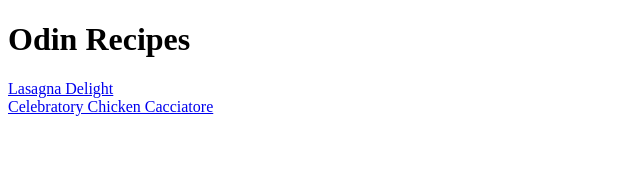
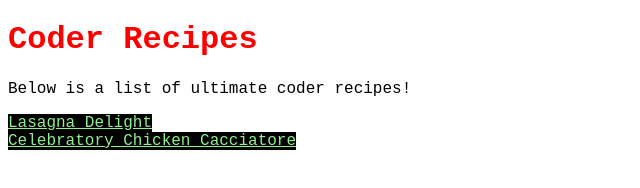
Before and after one commit to psqualirail/odin-recipes, a plain HTML site: page index.html in a window 1280 px wide. Shown: the whole page, without its empty margins (0-640 px from the left). Drawn offline with Linux system fonts and the light colour scheme.

Commit message:
feat: add basic styles to website

```diff
--- a/index.html
+++ b/index.html
@@ -4,12 +4,16 @@
     <meta charset="UTF-8">
     <meta http-equiv="X-UA-Compatible" content="IE=edge">
     <meta name="viewport" content="width=device-width, initial-scale=1.0">
-    <title>Odin Recipes Tutorial</title>
+    <title>Coders Recipes</title>
+    <link rel="stylesheet" href="styles.css">
 </head>
 <body>
-    <h1>Odin Recipes</h1>
-    <a href="./recipes/lasagna.html">Lasagna Delight</a>
-    <br>
-    <a href="./recipes/chicken-cacciatore.html">Celebratory Chicken Cacciatore</a>
+    <h1>Coder Recipes</h1>
+    <p>Below is a list of ultimate coder recipes!</p>
+    <div>
+        <a href="./recipes/lasagna.html">Lasagna Delight</a>
+        <br>
+        <a href="./recipes/chicken-cacciatore.html">Celebratory Chicken Cacciatore</a>
+    </div>
 </body>
 </html>
--- /dev/null
+++ b/styles.css
@@ -0,0 +1,13 @@
+* {
+    font-family: 'Courier New', 'Verdana', 'Helvetica', sans-serif;
+    /* font-family: fantasy; */
+}
+
+a {
+    color: lightgreen;
+    background-color: black;
+}
+
+h1 {
+    color: red;
+}
```
Also changed, not shown: recipes/chicken-cacciatore.html (+1 -0 lines), recipes/lasagna.html (+1 -0 lines).
